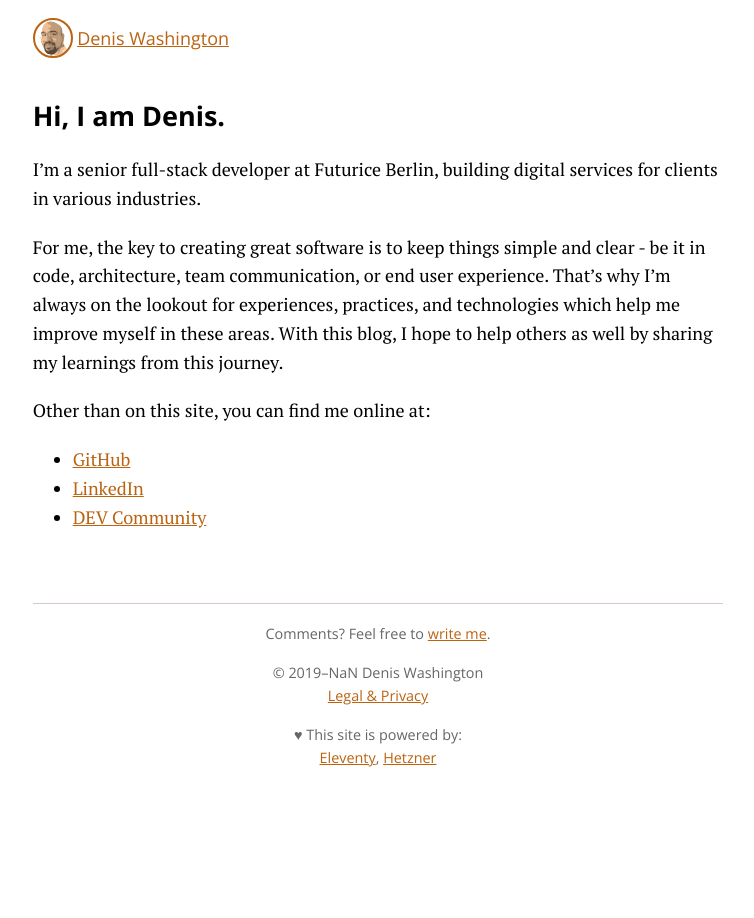
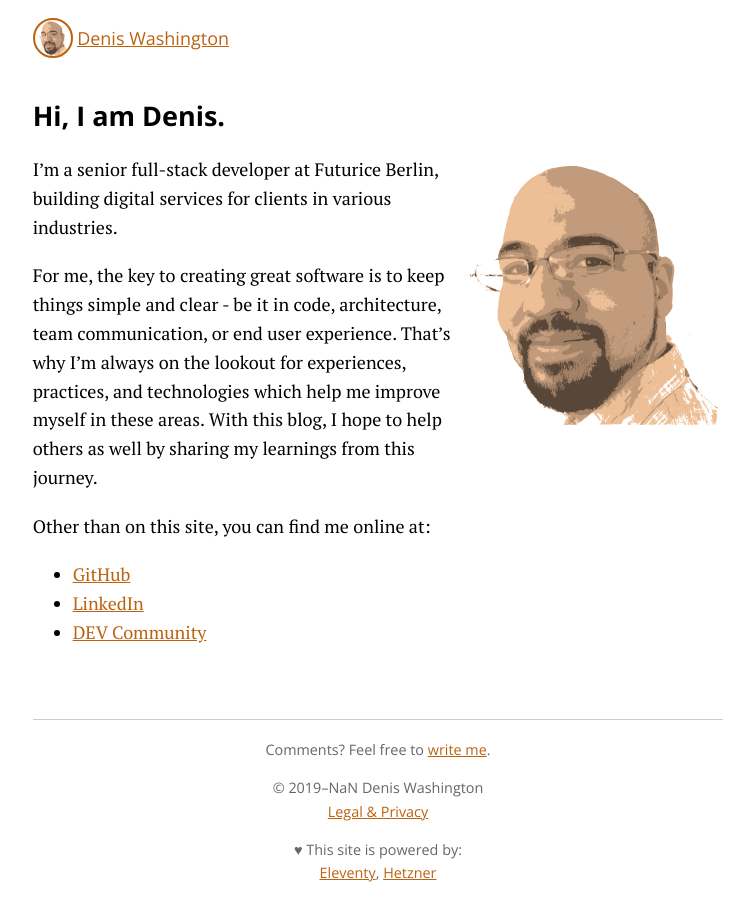
Before and after one commit to denisw/denisw.de, an Eleventy site: page content/about.md in a window 1280 px wide. Shown: the whole page, without its empty margins (262-1016 px from the left). Before the commit the page ends 803 px from the top, so only its background shows below. Built offline with nearby package versions, Linux system fonts and the light colour scheme; Eleventy itself is replaced by a stand-in of ours; files that its build step writes are made by us from their sources; no server answers.

Commit message:
Add my avatar image to the "About" page

```diff
--- a/_includes/header.njk
+++ b/_includes/header.njk
@@ -1,6 +1,6 @@
 <header class="site-header">
   <a class="site-logo" href="/">
-    <img alt="" src="/images/avatar-128.png">
+    <img alt="" src="/images/avatar.svg">
     <span>Denis Washington</span>
   </a>
 </header>
--- a/content/about.md
+++ b/content/about.md
@@ -3,6 +3,8 @@ layout: layout.njk
 ---
 
 # Hi, I am Denis.
+
+<img class="about-image" src="/images/avatar.svg">
 
 I’m a senior full-stack developer at Futurice Berlin, building digital services for clients in various industries.
 
--- a/eleventy.config.js
+++ b/eleventy.config.js
@@ -20,9 +20,8 @@ export default function (config) {
 
   // === Assets
 
-  config.addPassthroughCopy("images/*.jpg");
-  config.addPassthroughCopy("images/*.png");
   config.addPassthroughCopy("fonts/*.woff2");
+  config.addPassthroughCopy("images/*.{jpg,png,svg}");
   config.addPassthroughCopy("stylesheets/*.css");
 
   // === Data Files
--- a/stylesheets/site.css
+++ b/stylesheets/site.css
@@ -223,3 +223,17 @@ pre[class*="language-"] {
   font-weight: 400;
   text-decoration: none;
 }
+
+/***********************************************************************
+ * "About" Page
+ ***********************************************************************/
+
+.about-image {
+  margin-bottom: 0.5em;
+
+  @media (min-width: 480px) {
+    float: right;
+    width: 50%;
+    max-width: 15rem;
+  }
+}
```
Also changed, not shown: images/avatar-128.png (deleted), images/avatar-144.png (deleted), images/avatar.png (deleted), images/avatar.svg (added), 2 other files.
